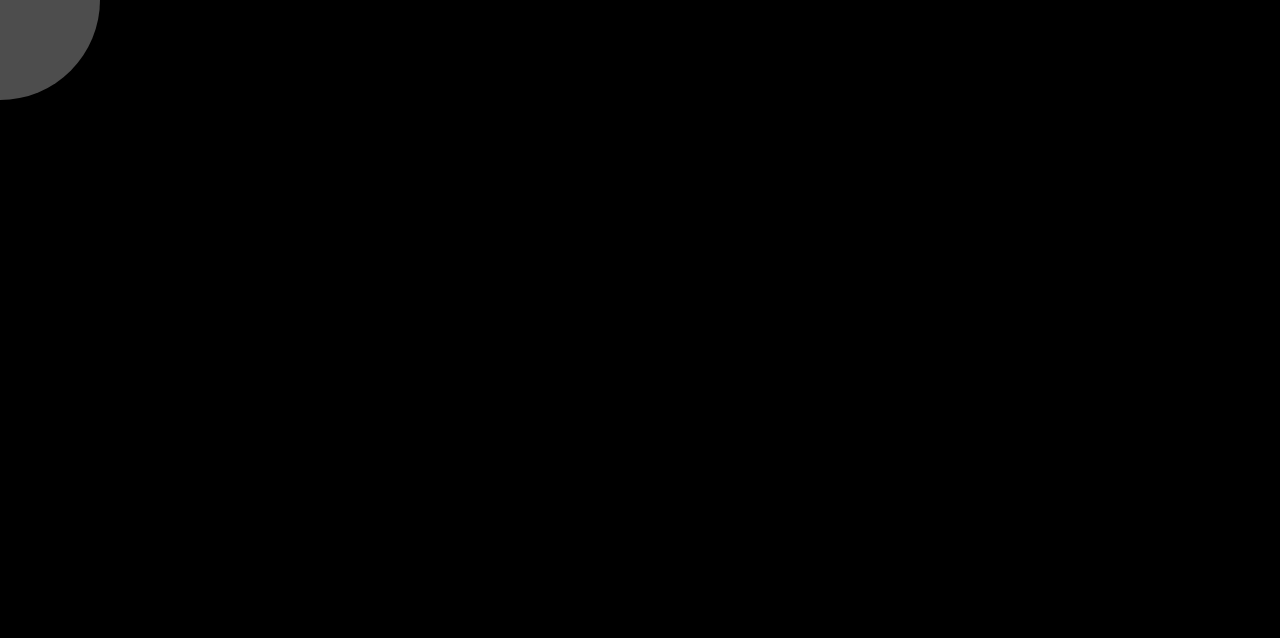
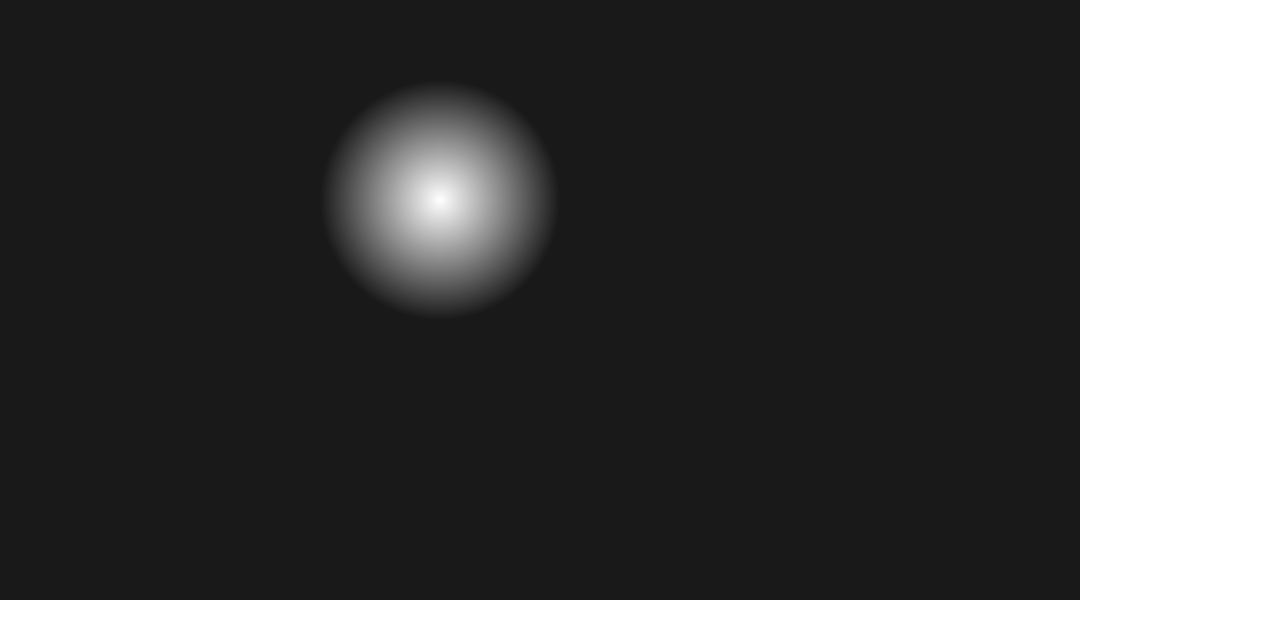
Before and after one commit to NikaShum93/fonarik, a plain HTML site: page index.html in a window 1280 px wide. Drawn offline with Linux system fonts and the light colour scheme.

Commit message:
Update index.html

```diff
--- a/index.html
+++ b/index.html
@@ -1,43 +1,45 @@
 <!DOCTYPE html>
 <html lang="en">
 <head>
-  <meta charset="UTF-8">
-  <title>Фонарик Genially</title>
+  <meta charset="UTF-8" />
+  <title>Фонарик-просвет</title>
   <style>
     html, body {
       margin: 0;
+      padding: 0;
       height: 100%;
       width: 100%;
+      background: transparent;
       overflow: hidden;
-      cursor: none; /* Скрывает обычный курсор */
-      background-color: black; /* Черный фон */
+      cursor: none;
     }
 
-    .spotlight {
+    .darkness {
       position: absolute;
-      border-radius: 50%;
-      background: rgba(255, 255, 255, 0.3);
+      top: 0;
+      left: 0;
+      height: 100%;
+      width: 100%;
+      background-color: rgba(0, 0, 0, 0.9); /* Темнота */
       pointer-events: none;
-      width: 200px;
-      height: 200px;
-      transform: translate(-50%, -50%);
+      mask-image: radial-gradient(circle 120px at center, transparent 0%, black 100%);
+      mask-position: -200px -200px;
+      mask-repeat: no-repeat;
+      -webkit-mask-image: radial-gradient(circle 120px at center, transparent 0%, black 100%);
+      -webkit-mask-position: -200px -200px;
+      -webkit-mask-repeat: no-repeat;
     }
   </style>
 </head>
 <body>
-  <div class="spotlight" id="spotlight"></div>
+  <div class="darkness" id="darkness"></div>
 
   <script>
-    const spotlight = document.getElementById("spotlight");
+    const darkness = document.getElementById("darkness");
 
-    // Обработка события движения мыши
     document.addEventListener("mousemove", (e) => {
-      const x = e.clientX;
-      const y = e.clientY;
-
-      // Двигаем фокус (spotlight) и обновляем его позицию
-      spotlight.style.left = `${x}px`;
-      spotlight.style.top = `${y}px`;
+      darkness.style.maskPosition = `${e.clientX}px ${e.clientY}px`;
+      darkness.style.webkitMaskPosition = `${e.clientX}px ${e.clientY}px`;
     });
   </script>
 </body>
```
